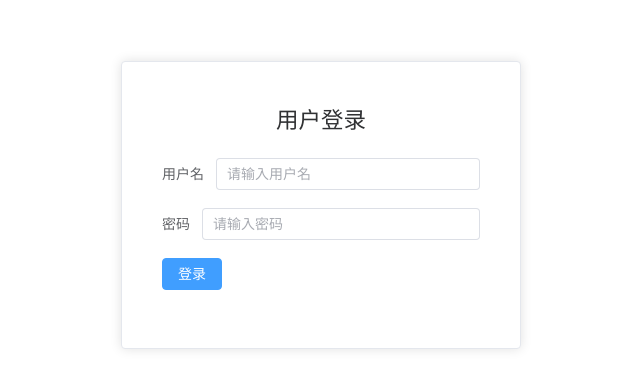
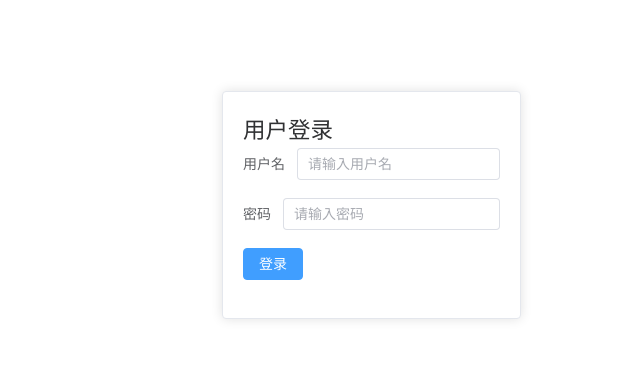
Before and after one commit to mao2006/confession_wall, a Vue app: page /login in a window 1280 px wide. Shown: the part 195-584 px from the top of the page, without its empty margins (119-759 px from the left). Built offline with nearby package versions, Linux system fonts and the light colour scheme.

Commit message:
update-03

```diff
--- a/src/views/login_page.vue
+++ b/src/views/login_page.vue
@@ -2,11 +2,11 @@
     <div>
         <el-card class="login-card" shadow="always">
             <h2 class="login-title">用户登录</h2>
-            <el-form ref="form" status-icon>
-                <el-form-item label="用户名" prop="username" >
+            <el-form>
+                <el-form-item label="用户名">
                 <el-input  placeholder="请输入用户名"></el-input>
                 </el-form-item>
-                <el-form-item label="密码" prop="password" >
+                <el-form-item label="密码">
                 <el-input type="password" placeholder="请输入密码"></el-input>
                 </el-form-item>
                 <el-form-item>
@@ -35,13 +35,4 @@
 
 <style scoped>
 
-    .login-card {
-        width: 400px;
-        padding: 20px;
-    }
-
-    .login-title {
-        text-align: center;
-        margin-bottom: 20px;
-    }
 </style>
```
